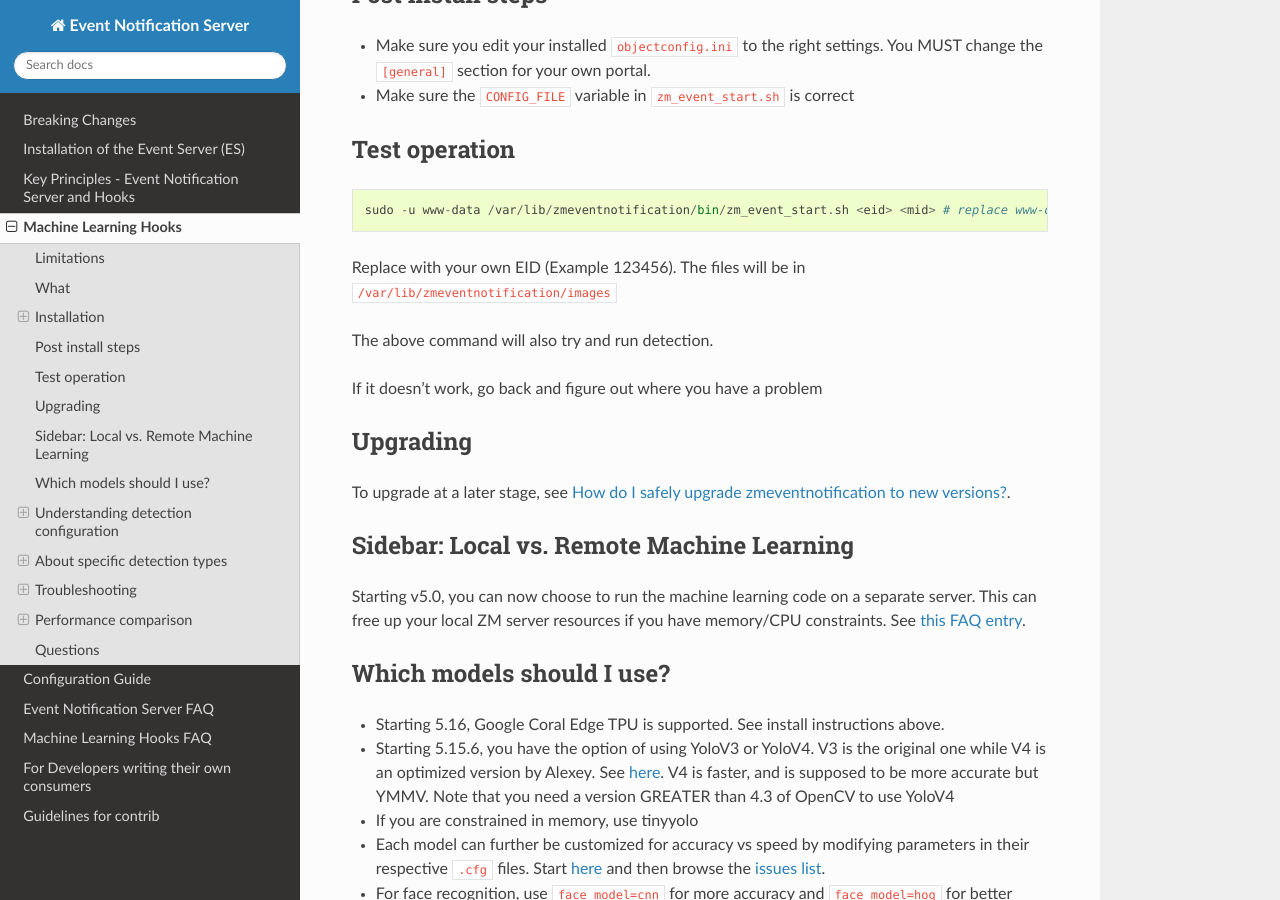
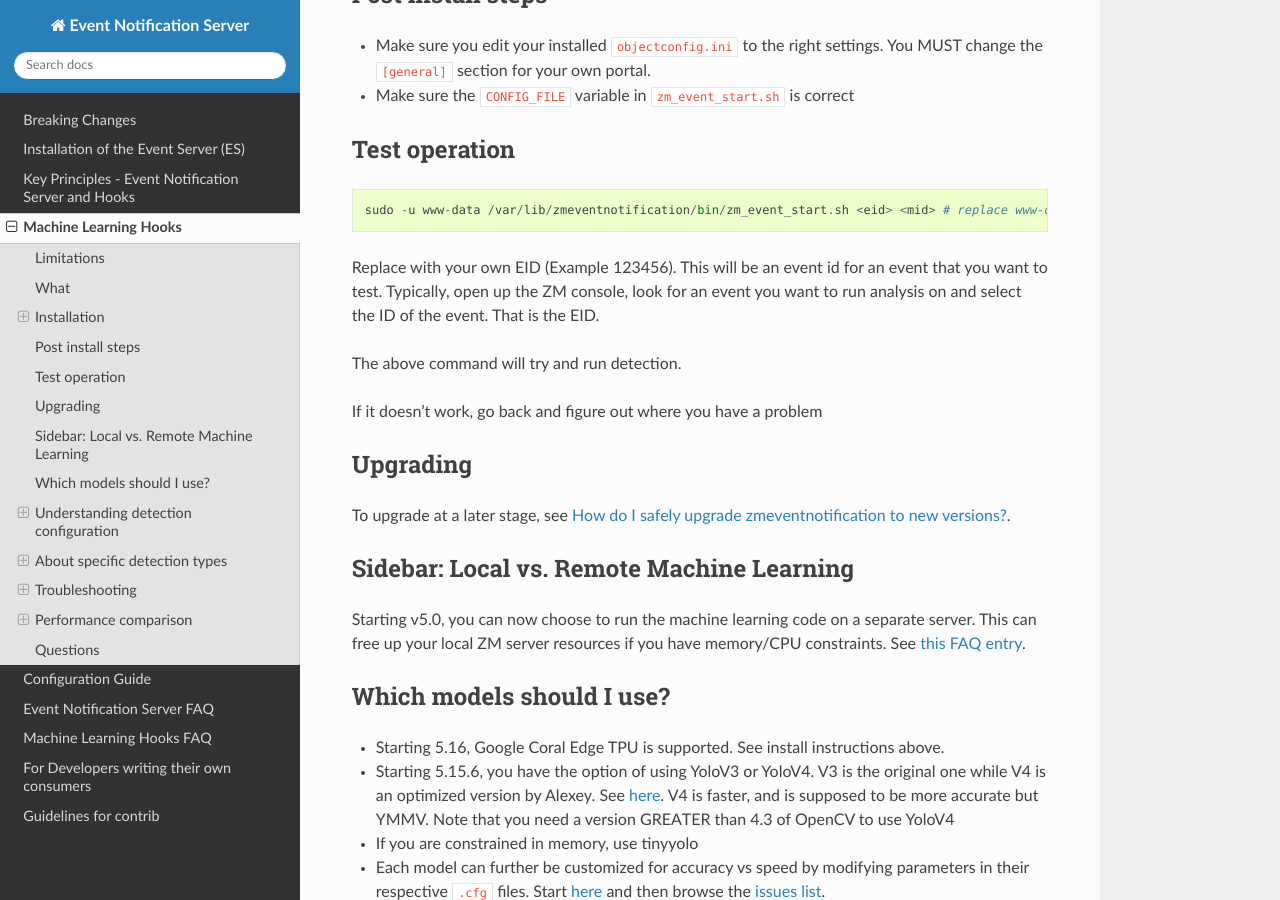
Before and after one commit to ZoneMinder/zmeventnotification, a Sphinx documentation site: the page built from docs/guides/hooks.rst, in a window 1280 px wide and 900 px high, scrolled down 4183 px. Built offline with Sphinx 7.4.7 and the Read the Docs theme 2.0.0, drawn with Linux system fonts in a browser that asks for light colours.

Commit message:
clarify test params

```diff
--- a/docs/guides/hooks.rst
+++ b/docs/guides/hooks.rst
@@ -210,10 +210,10 @@ Test operation
 
     sudo -u www-data /var/lib/zmeventnotification/bin/zm_event_start.sh <eid> <mid> # replace www-data with apache if needed
 
-Replace with your own EID (Example 123456). The files will be in
-``/var/lib/zmeventnotification/images``
+Replace with your own EID (Example 123456). This will be an event id for an event that you want to test. Typically,
+open up the ZM console, look for an event you want to run analysis on and select the ID of the event. That is the EID.
 
-The above command will also try and run detection.
+The above command will  try and run detection.
 
 If it doesn't work, go back and figure out where you have a problem
 
```
